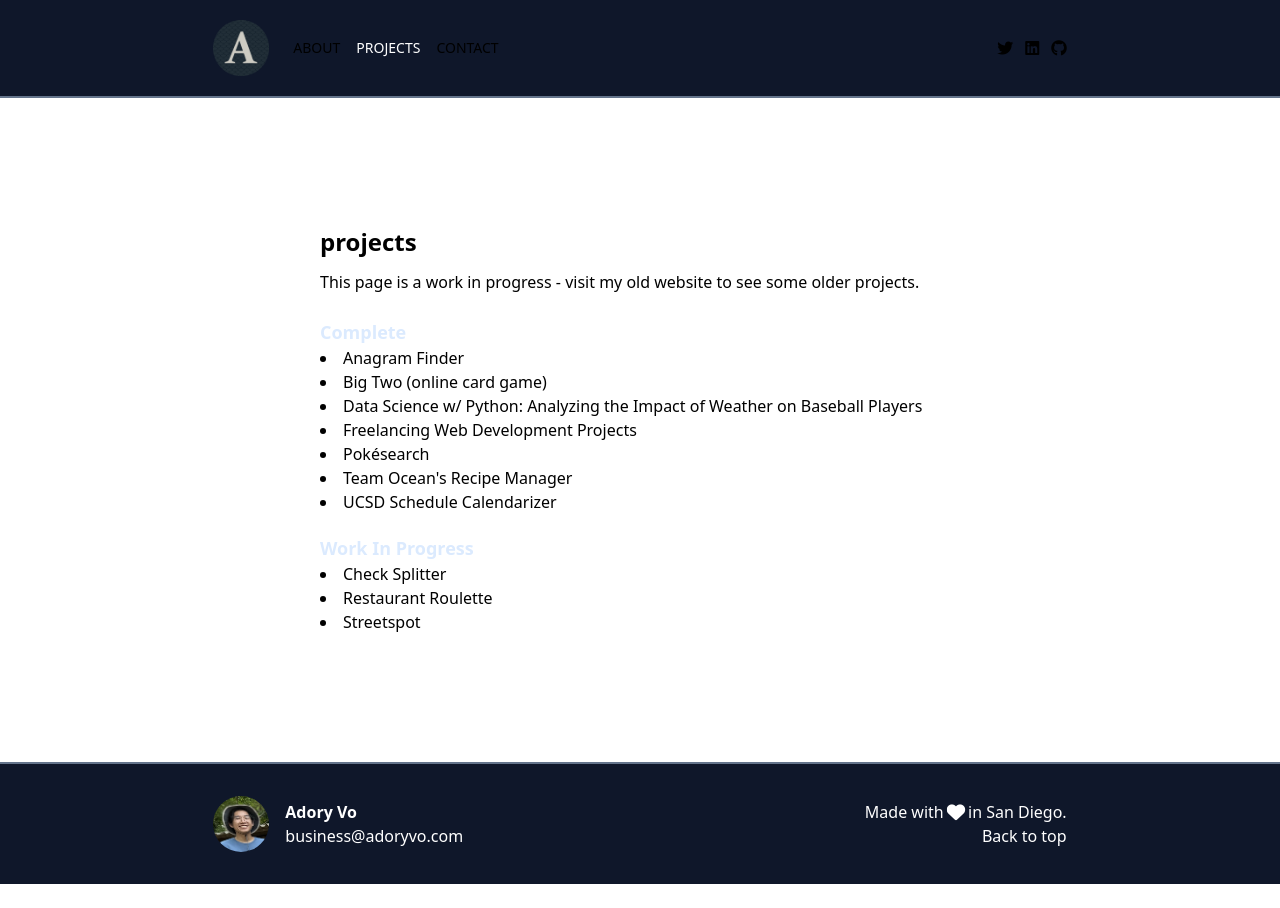
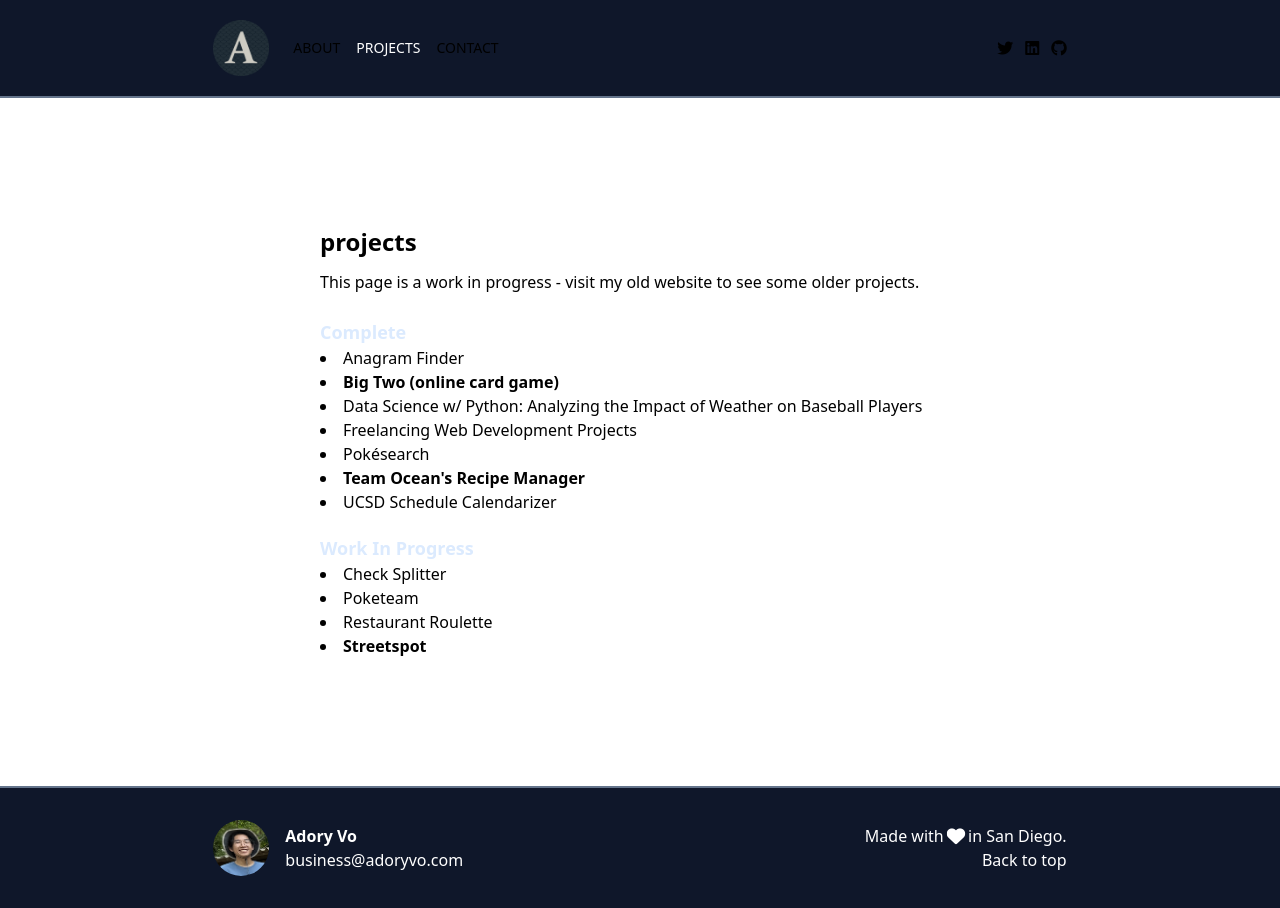
Before and after one commit to AdoryVo/adoryvo.com, a Nuxt app: page /projects in a window 1280 px wide. Before the commit the page ends 884 px from the top, so only its background shows below. Built offline with nearby package versions, Linux system fonts and the light colour scheme.

Commit message:
Update projects; Add minor improvements

```diff
--- a/pages/music.vue
+++ b/pages/music.vue
@@ -22,7 +22,7 @@
 			class="rounded-lg" width="100%" height="380"
 			allow="autoplay; clipboard-write; encrypted-media; fullscreen; picture-in-picture" />
 
-		<BodyHeading class="mb-2">Profiles</BodyHeading>
+		<BodyHeading class="mb-2 mt-8">Profiles</BodyHeading>
 		<div class="bg-dark inline-block p-3 rounded-lg">
 			<img class="inline w-14 rounded-full mr-2" src="/images/me.png" format="webp" alt="Spotify profile picture" />
 			<NuxtLink to="https://open.spotify.com/user/exobyterotmg" target="_blank"
--- a/pages/projects/freelancing.vue
+++ b/pages/projects/freelancing.vue
@@ -5,32 +5,27 @@ export default {
 					{
 						title: '3056Brunswick',
 						path: 'https://3056brunswick.netlify.app/html/',
-						completedAt: 'November 2019',
-						region: 'Australia'
+						completedAt: 'November 2019'
 					},
 					{
 						title: 'CloudPizza Dallas',
 						path: 'https://cloudpizzadallas.up.railway.app/',
-						completedAt: 'October 2020',
-						region: 'USA'
+						completedAt: 'October 2020'
 					},
 					{
 						title: 'Graphic Designer Portfolio',
 						path: 'https://adorsey.netlify.app/html/',
-						completedAt: 'October 2019',
-						region: 'USA'
+						completedAt: 'October 2019'
 					},
 					{
 						title: 'Revenite Debt Accountability Program',
 						path: 'https://debt.revenite.rocks/',
-						completedAt: 'November 2021',
-						region: 'USA'
+						completedAt: 'November 2021'
 					},
 					{
 						title: 'Valtourneys',
 						path: 'https://alectrify.github.io/portfolio/valtourneys/',
-						completedAt: 'October 2020',
-						region: 'USA'
+						completedAt: 'October 2020'
 					}
 				]);
 
@@ -52,7 +47,7 @@ export default {
 		<ul class="list-disc list-inside">
 			<li v-for="project of projects">
 				<NuxtLink class="link-light" :to="`${project.path}`" target="_blank">{{ project.title }}</NuxtLink>
-				({{ project.completedAt }}, {{ project.region }})
+				({{ project.completedAt }})
 			</li>
 		</ul>
 	</main>
--- a/pages/projects/index.vue
+++ b/pages/projects/index.vue
@@ -1,9 +1,13 @@
 <script>
 export default {
 	setup() {
+		const styles = {
+			major: 'font-bold'
+		}
+
 		const completePages = reactive([
 					{title: 'Anagram Finder', path: '/projects/anagram-finder'},
-					{title: 'Big Two (online card game)', path: 'https://github.com/AdoryVo/big-two', target: '_blank'},
+					{title: 'Big Two (online card game)', path: 'https://bigtwo.vercel.app', target: '_blank', classes: styles.major},
 					{
 						title: 'Data Science w/ Python: Analyzing the Impact of Weather on Baseball Players',
 						path: 'https://github.com/AdoryVo/baseball-weather-impact/blob/master/FinalProject_group031.ipynb',
@@ -11,14 +15,20 @@ export default {
 					},
 					{title: 'Freelancing Web Development Projects', path: '/projects/freelancing'},
 					{title: 'Pokésearch', path: 'https://github.com/AdoryVo/pokesearch#-pokesearch', target: '_blank'},
-					{title: 'Team Ocean\'s Recipe Manager', path: 'https://github.com/AdoryVo/team-ocean-recipe-manager#-team-oceans-recipe-manager', target: '_blank'},
+					{
+						title: 'Team Ocean\'s Recipe Manager',
+						path: 'https://github.com/AdoryVo/team-ocean-recipe-manager#-team-oceans-recipe-manager',
+						target: '_blank',
+						classes: styles.major
+					},
 					{title: 'UCSD Schedule Calendarizer', path: 'https://adoryvo.github.io/calendarize-webreg/', target: '_blank'},
 				]);
 
 		const wipPages = reactive([
 					{title: 'Check Splitter', path: '/projects/check-splitter'},
+					{title: 'Poketeam', path: 'https://github.com/AdoryVo/poketeam', target: '_blank'},
 					{title: 'Restaurant Roulette', path: '/projects/restaurant-roulette'},
-					{title: 'Streetspot', path: 'https://github.com/AdoryVo/streetspot', target: '_blank'},
+					{title: 'Streetspot', path: 'https://streetspot.netlify.app', target: '_blank', classes: styles.major},
 				]);
 
 		return { completePages, wipPages }
@@ -38,14 +48,14 @@ export default {
 		<BodyHeading>Complete</BodyHeading>
 		<ul class="list-disc list-inside mb-5">
 			<li v-for="page of completePages">
-				<NuxtLink class="link-light" :to="`${page.path}`" :target="page.target">{{ page.title }}</NuxtLink>
+				<NuxtLink :class="`link-light ${page.classes}`" :to="`${page.path}`" :target="page.target">{{ page.title }}</NuxtLink>
 			</li>
 		</ul>
 
 		<BodyHeading>Work In Progress</BodyHeading>
 		<ul class="list-disc list-inside">
 			<li v-for="page of wipPages">
-				<NuxtLink class="link-light" :to="`${page.path}`" :target="page.target">{{ page.title }}</NuxtLink>
+				<NuxtLink :class="`link-light ${page.classes}`" :to="`${page.path}`" :target="page.target">{{ page.title }}</NuxtLink>
 			</li>
 		</ul>
 	</main>
```
Also changed, not shown: public/images/site-preview.png.
